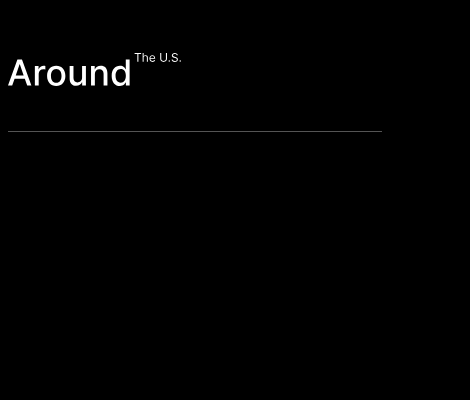
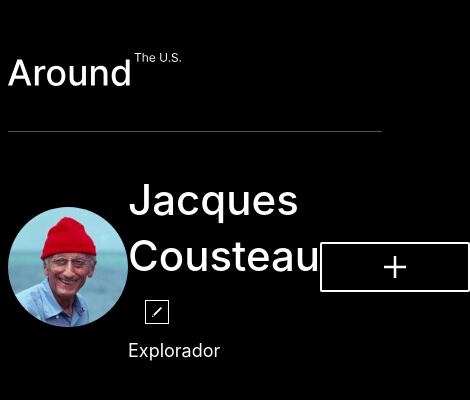
Before and after one commit to lianlpz21/web_project_around, a plain HTML site: page index.html in a window 390 px wide. Shown: the whole page, 470 px wide, since content can reach past the window. Drawn offline with Linux system fonts and the light colour scheme.

Commit message:
profile added. Falta agregar responsive desde 700px hacia abajo

```diff
--- a/blocks/body.css
+++ b/blocks/body.css
@@ -1,3 +1,4 @@
 .body {
   background-color: #000;
+  color: #fff;
 }
--- a/blocks/page.css
+++ b/blocks/page.css
@@ -1,4 +1,5 @@
 .page {
   max-width: 882px;
   margin: auto;
+  font-family: "Inter", sans-serif;
 }
--- /dev/null
+++ b/blocks/profile.css
@@ -0,0 +1,49 @@
+.profile {
+  padding-top: 40px;
+  display: flex;
+  justify-content: space-between;
+  align-items: center;
+}
+
+.profile__avatar {
+  max-width: 120px;
+  max-height: 120px;
+  border-radius: 50%;
+}
+
+.profile__info {
+  max-width: 414px;
+}
+
+.profile__name {
+  font-size: 42px;
+  font-weight: 500;
+  line-height: 56px;
+
+  margin: 0 0 16px 0;
+}
+
+.profile__edit-btn,
+.profile__name {
+  display: inline-block;
+  vertical-align: middle; /* Esto es para alinear verticalmente si es necesario */
+}
+
+.profile__occupation {
+  font-size: 18px;
+  font-weight: 400;
+  line-height: 21.78px;
+
+  margin: 0;
+}
+
+.profile__edit-btn {
+  max-width: 24px;
+  max-height: 24px;
+  margin: 0 0 16px 17px;
+}
+
+.profile__add-btn {
+  max-width: 150px;
+  max-height: 50px;
+}
--- a/index.html
+++ b/index.html
@@ -1,17 +1,42 @@
 <!DOCTYPE html>
-<html lang="en">
+<html lang="es">
   <head>
     <meta charset="UTF-8" />
     <meta name="viewport" content="width=device-width, initial-scale=1.0" />
-    <title>Document</title>
+    <title>Around the U.S.</title>
     <link rel="stylesheet" href="pages/index.css" />
   </head>
   <body class="body">
     <div class="page">
       <header class="header">
-        <img src="images/logo.svg" alt="" class="header__logo" />
+        <img
+          src="images/logo.svg"
+          alt="logo Around the U.S."
+          class="header__logo"
+        />
         <span class="header__line"></span>
       </header>
+      <section class="profile">
+        <img
+          src="images/avatar.jpg"
+          alt="imagen de perfil"
+          class="profile__avatar"
+        />
+        <div class="profile__info">
+          <h1 class="profile__name">Jacques Cousteau</h1>
+          <img
+            src="images/edit_button.svg"
+            alt="logo de lápiz para editar"
+            class="profile__edit-btn"
+          />
+          <p class="profile__occupation">Explorador</p>
+        </div>
+        <img
+          src="images/Add_Button.png"
+          alt="logo con signo + para que hace referencia a botón de agregado"
+          class="profile__add-btn"
+        />
+      </section>
     </div>
   </body>
 </html>
--- a/pages/index.css
+++ b/pages/index.css
@@ -1,3 +1,4 @@
 @import url(../blocks/body.css);
 @import url(../blocks/page.css);
 @import url(../blocks/header.css);
+@import url(../blocks/profile.css);
--- /dev/null
+++ b/vendor/fonts/fonts.css
@@ -0,0 +1,31 @@
+@font-face {
+  font-family: "Inter";
+  font-style: normal;
+  font-weight: 400;
+  font-display: swap;
+  src: url("web/Inter-Regular.woff2") format("woff2");
+}
+
+@font-face {
+  font-family: "Inter";
+  font-style: normal;
+  font-weight: 500;
+  font-display: swap;
+  src: url("web/Inter-Regular.woff2") format("woff2");
+}
+
+@font-face {
+  font-family: "Inter";
+  font-style: normal;
+  font-weight: 600;
+  font-display: swap;
+  src: url("web/Inter-SemiBold.woff2") format("woff2");
+}
+
+@font-face {
+  font-family: "Inter";
+  font-style: normal;
+  font-weight: 900;
+  font-display: swap;
+  src: url("web/Inter-Black.woff2") format("woff2");
+}
```
Also changed, not shown: images/add_button.png (added), images/avatar.jpg (added), images/edit_button.svg (added), vendor/fonts/web/Inter-Regular.woff2 (added), vendor/fonts/web/Inter-SemiBold.woff2 (added), vendor/fonts/web/InterDisplay-Black.woff2 (added).
